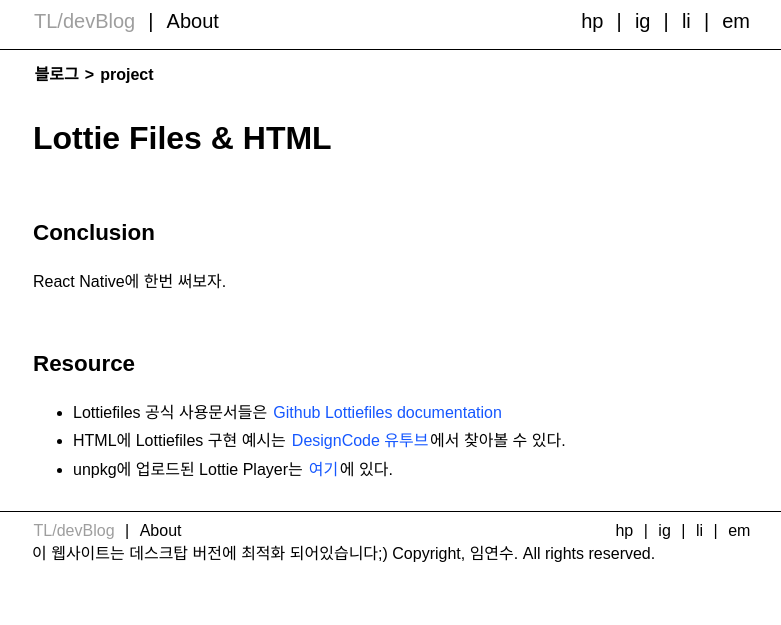
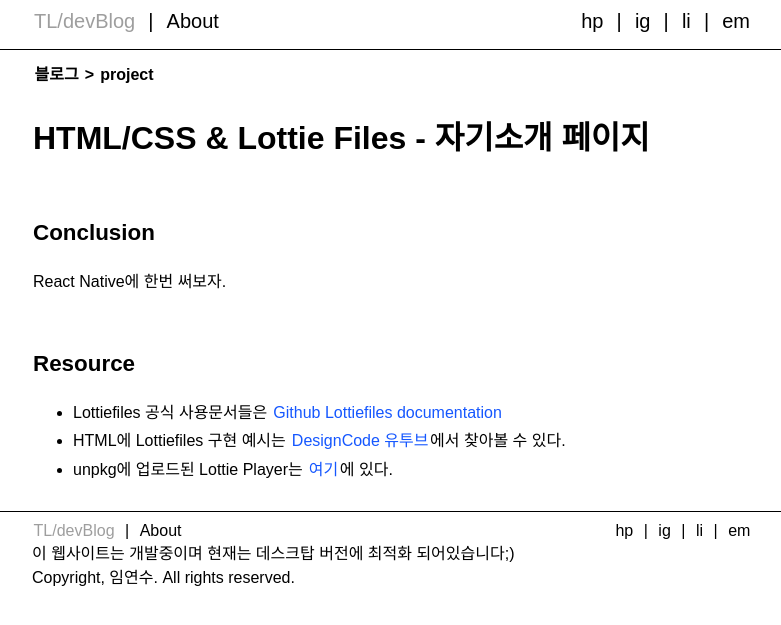
Before and after one commit to tomlim2/til, a Jekyll site: the page built from _posts/project/2021-09-12-lottiefilesXhtml.md, in a window 1280 px wide. Shown: the top 625 px of the page, without its empty margins (248-1029 px from the left). Built offline with Jekyll 4.4.1, drawn with Linux system fonts in a browser that asks for light colours; some web fonts are replaced.

Commit message:
writings on site

```diff
--- a/_layouts/default.html
+++ b/_layouts/default.html
@@ -27,7 +27,7 @@
             <div class="nav_box">
                 {% include nav.html navclass='nav-bottom' %}
                 <br>
-                이 웹사이트는 데스크탑 버전에 최적화 되어있습니다;) Copyright, 임연수. All rights reserved.
+                이 웹사이트는 개발중이며 현재는 데스크탑 버전에 최적화 되어있습니다;) <br> Copyright, 임연수. All rights reserved.
             </div>
         </footer>
     </body>
--- a/_posts/project/2021-09-12-lottiefiles.md
+++ b/_posts/project/2021-09-12-lottiefilesXhtml.md
@@ -1,6 +1,6 @@
 ---
 layout: post-base
-title: Lottie Files & HTML
+title: HTML/CSS & Lottie Files - 자기소개 페이지
 meta: Evergreen (Updated 210820)
 source: https://nomadcoders.co/react-fundamentals/lobby
 category: project
--- a/about.html
+++ b/about.html
@@ -43,7 +43,7 @@ mastfooterClass: about-footer
             <div class="frame">
                 안녕하세요? 임연수입니다. <strong>그래픽 디자인, 애니메이션, 그리고 프로그래밍 그 사이의 영역에 관심이 많아요!</strong> 그 결과 제  포트폴리오들은 화면 기반의 미디어들을 다루는 프로젝트와 실험작들이 많습니다.
                 <br><br>
-                미국 샌프란시스코 소재 핀테크 회사에서 UX Engineer로 그 전에는 프리랜서로서 웹 디자인과 퍼블리싱, 모션, 그래픽 디자인 그리고 디자인&아트 교육 등의 분야에서 일을 해봤고 그만큼 많은 사람들과 여러가지 분야의 일을 해본 경험이 있어요. 이 경험들은 저에게 한가지 일을 다양한 관점으로 바라보는게 해주고 있고 저의 최고의 무기가 되었습니다.
+                미국 샌프란시스코 소재 핀테크 회사에서 UX Engineer로 일했고 그 전에는 프리랜서로서 웹 디자인과 퍼블리싱, 모션, 그래픽 디자인 그리고 디자인&아트 교육 등을 해왔어요. 이 과정에서 여러가지 분야의 사람들과 협업을 했으며 이 경험들은 저에게 한가지 일을 다양한 관점으로 바라보는게 하고 유연한 자세를 가지게 해주는 최고의 무기가 되었습니다.
                 <br><br>
             </div>
         </div>
```
Also changed, not shown: css/common.css (+10 -1 lines).
